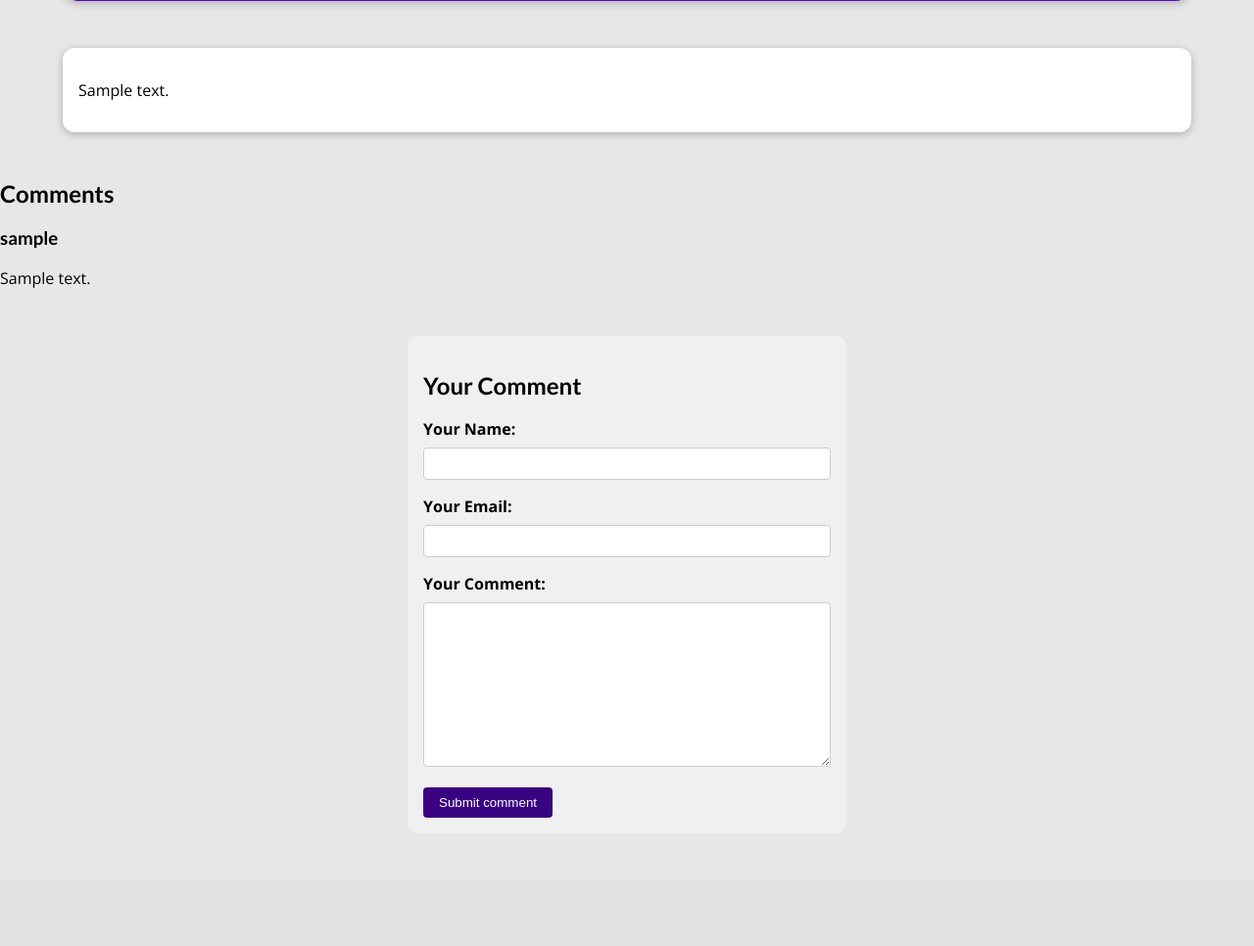
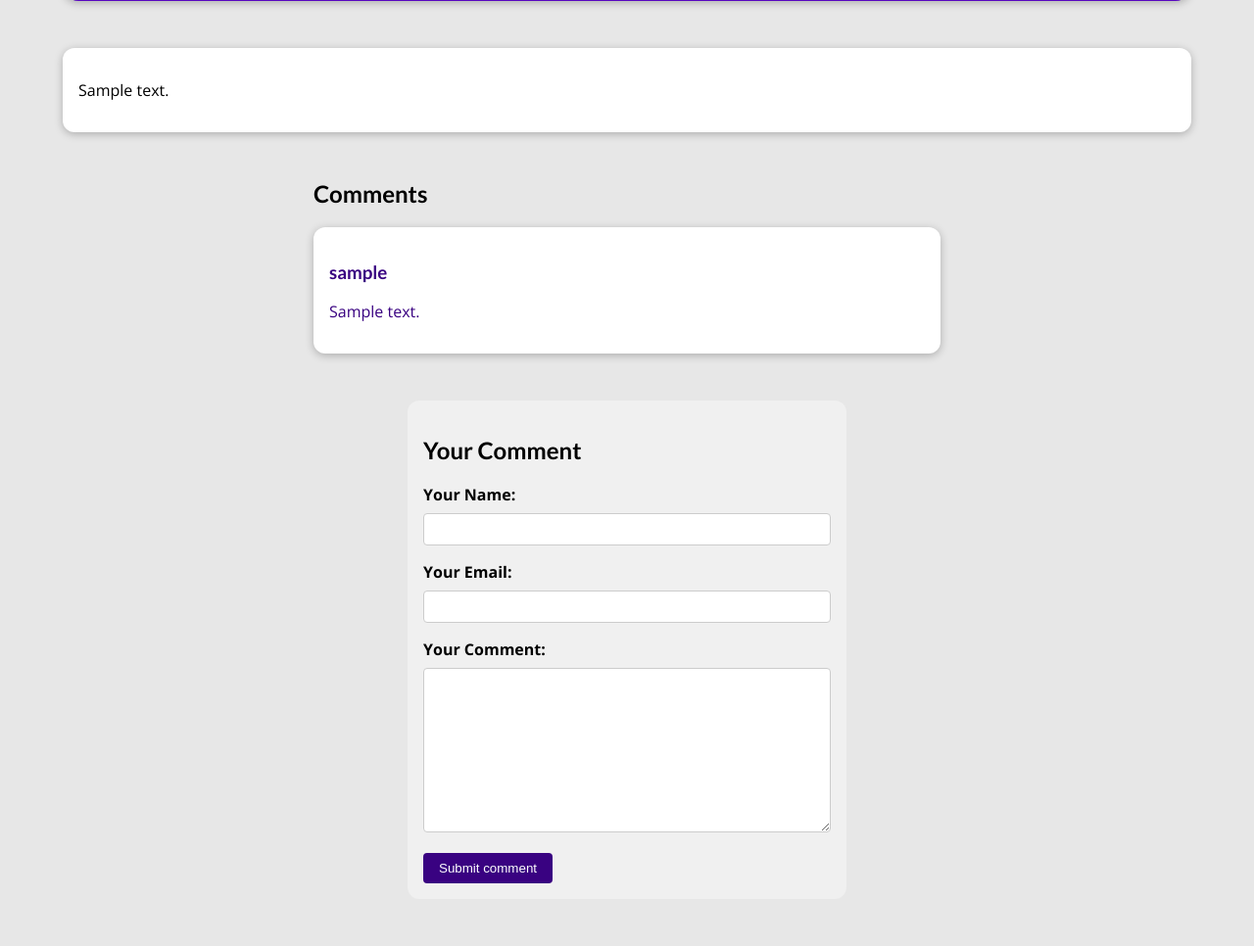
Before and after one commit to amit-inverse/django_my_site, a Django app: a page that uses templates/base.html in a window 1280 px wide. Shown: the part 479-1445 px from the top of the page at 98% size. Before the commit the page ends 1330 px from the top, so only its background shows below. Run offline with Django 5.2, Linux system fonts and the light colour scheme; tables that the repository leaves empty hold one stand-in row (values such as "Sample post"); grey boxes marked "Sample" are stand-in pictures.

Commit message:
Styling the comments

```diff
--- a/blog/static/blog/post-detail.css
+++ b/blog/static/blog/post-detail.css
@@ -152,3 +152,18 @@ main {
   padding: 0.25rem 0.75rem;
   border-radius: 4px;
 }
+
+#comments {
+  margin: 3rem auto;
+  width: 90%;
+  max-width: 40rem;
+}
+
+.comment {
+  background-color: white;
+  padding: 1rem;
+  border-radius: 12px;
+  box-shadow: 0 2px 8px rgba(0, 0, 0, 0.25);
+  margin-bottom: 1rem;
+  color: #390281;
+}
```
